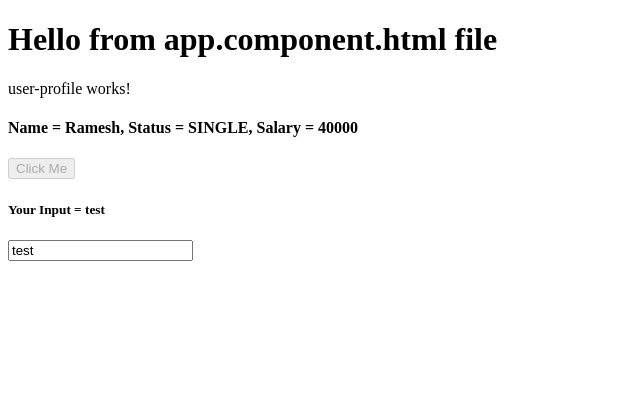
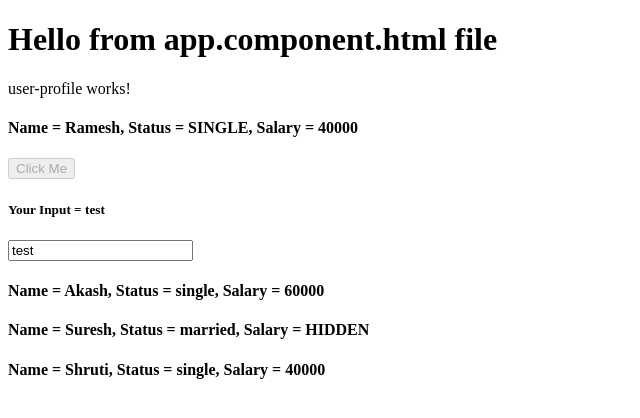
Before and after one commit to akkiePro/Angular-17, an Angular app in the folder first-ng-app/: page / in a window 1280 px wide. Shown: the top 418 px of the page, without its empty margins (0-640 px from the left). Built offline with nearby package versions, Linux system fonts and the light colour scheme.

Commit message:
@if and @for introduced in Angular 17

```diff
--- a/first-ng-app/src/app/components/user-profile/user-profile.component.html
+++ b/first-ng-app/src/app/components/user-profile/user-profile.component.html
@@ -19,3 +19,14 @@
 <input type="text" [(ngModel)]="isInput">
 <!-- to do this add FormModule dependency in user-profile.component.ts -->
 <!-- this is known as banana in the box -->
+
+<!-- @if and @for -->
+<div>
+    @for (u of users; track u.name) {
+        @if (u.salary > 35000) {
+            <h4>Name = {{u.name}}, Status = {{u.isSingle ? "single" : "married"}}, Salary = {{u.salary}}</h4>
+        } @else {
+            <h4>Name = {{u.name}}, Status = {{u.isSingle ? "single" : "married"}}, Salary = HIDDEN</h4>
+        }
+    }
+</div>
--- a/first-ng-app/src/app/components/user-profile/user-profile.component.ts
+++ b/first-ng-app/src/app/components/user-profile/user-profile.component.ts
@@ -14,4 +14,10 @@ export class UserProfileComponent {
   salary = 40000
   isBtnDisabled = true
   isInput = "test"
+
+  users = [
+    {name: "Akash", isSingle: true, salary: 60000},
+    {name: "Suresh", isSingle: false, salary: 35000},
+    {name: "Shruti", isSingle: true, salary: 40000}
+  ]
 }
```
